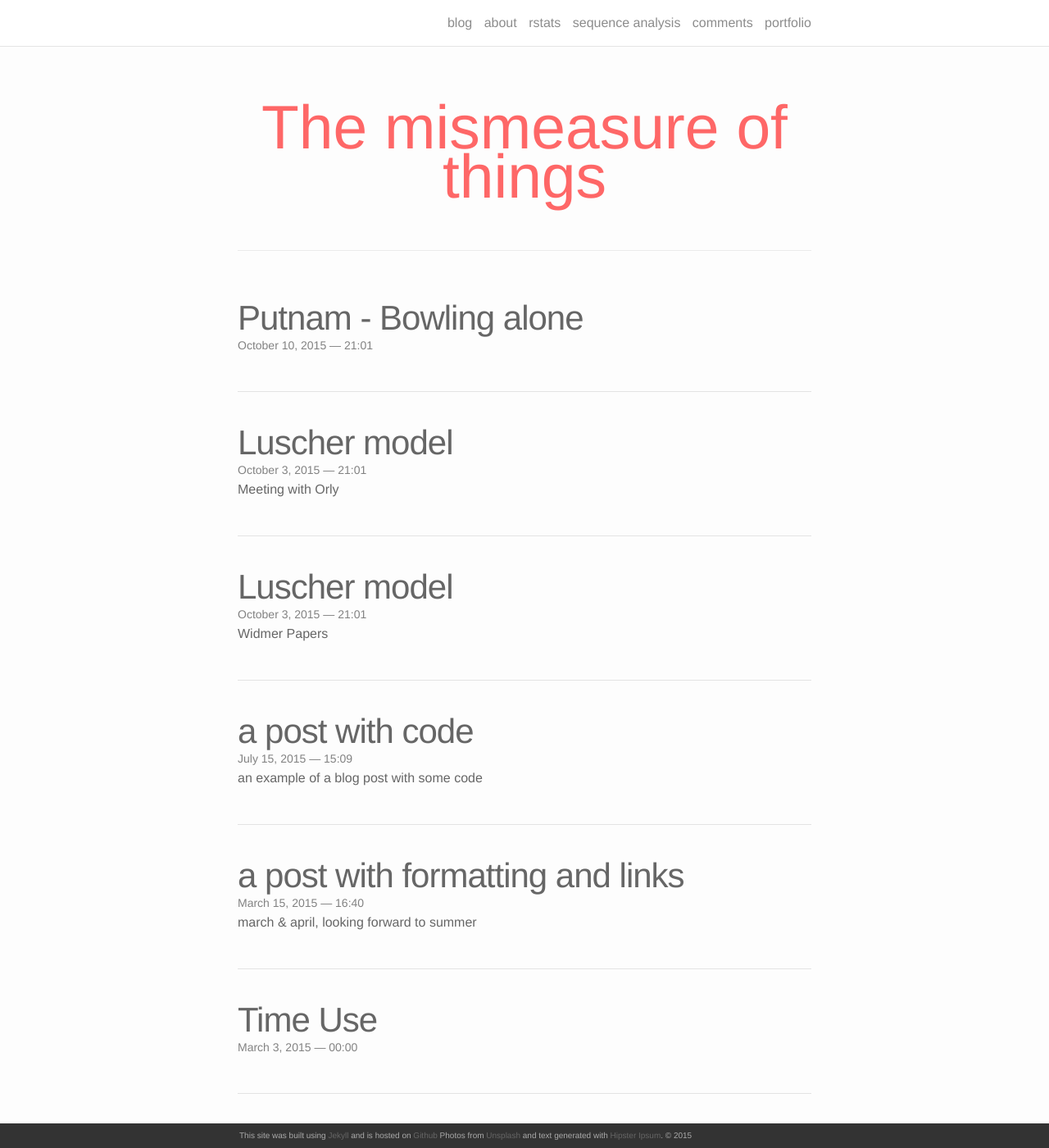
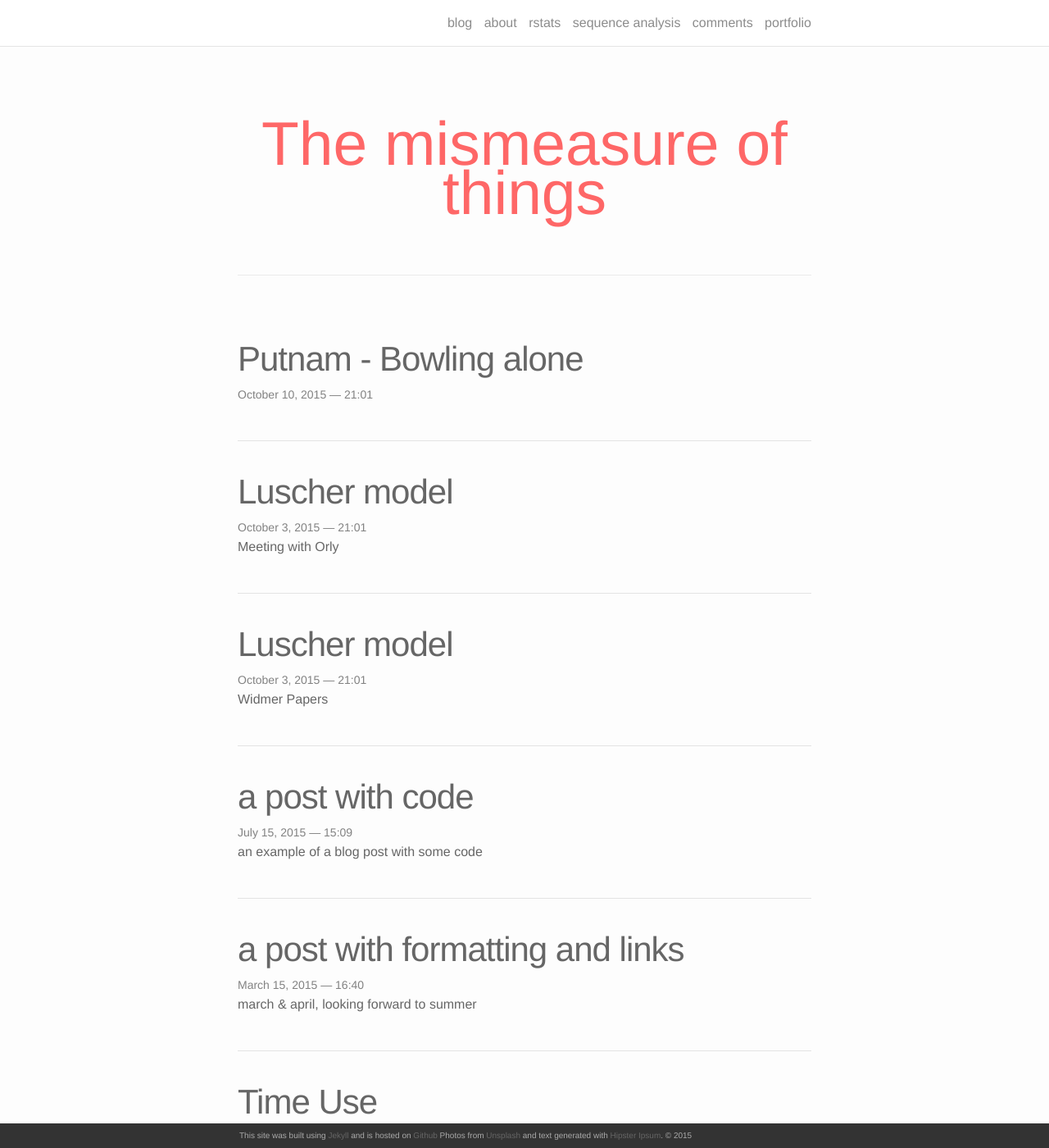
Before and after one commit to gianniecce/college, a Jekyll site: the page built from index.html, in a window 1280 px wide and 1400 px high. Shown: the whole window at 82% size. Built offline with Jekyll 4.4.1, drawn with Linux system fonts in a browser that asks for light colours; nearby versions of some CDN libraries; the list of posts is cut into pages by our own code.

Commit message:
header margin

```diff
--- a/_sass/_base.scss
+++ b/_sass/_base.scss
@@ -1,13 +1,16 @@
 /**
  * Reset some basic elements
  */
-body, h1, h2, h3, h4, h5, h6,
-p, blockquote, pre, hr,
+body, p, blockquote, pre, hr,
 dl, dd, ol, ul, figure {
     margin: 0;
     padding: 0;
 }
 
+h1, h2, h3, h4, h5, h6 {
+    margin-top:20px;
+    margin-bottom:10px;
+}
 
 
 /** Variables **********************************************/
```
